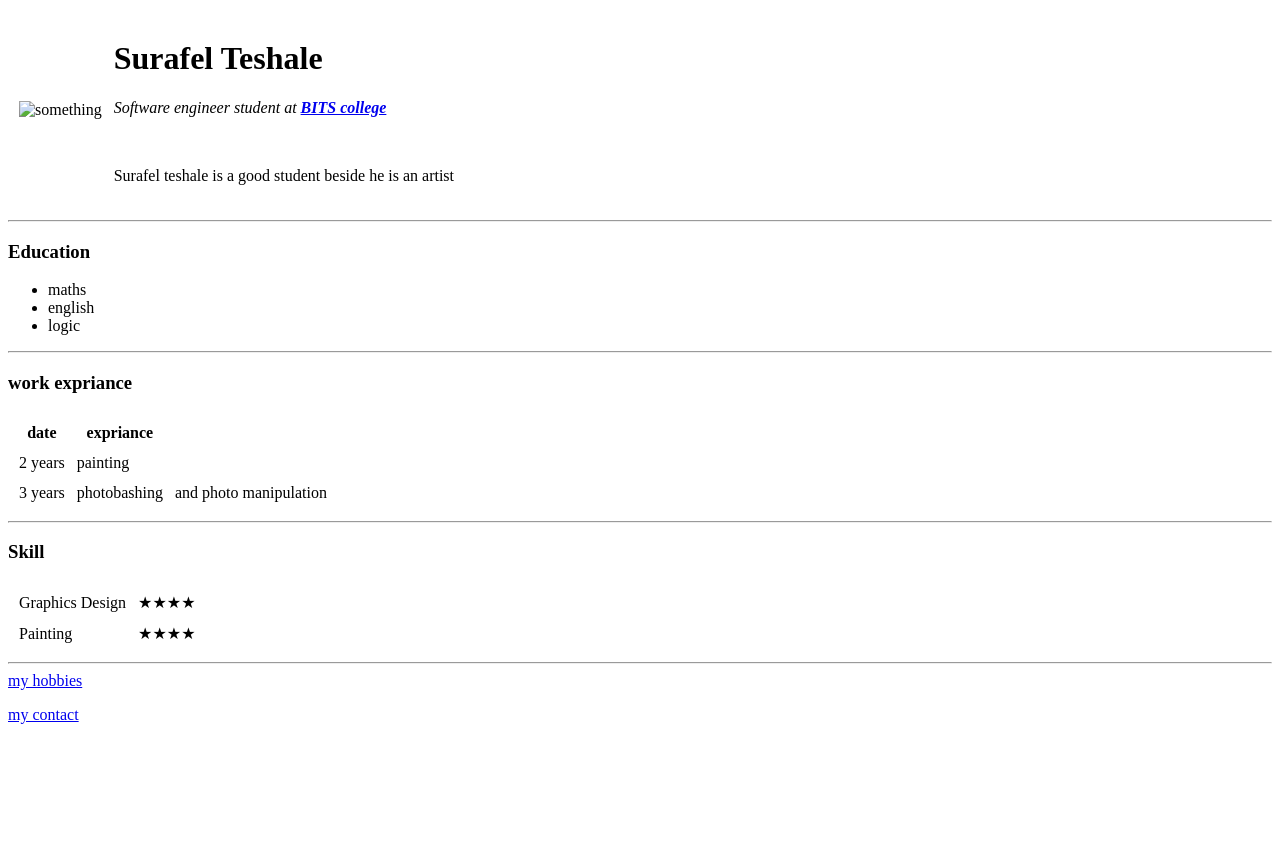
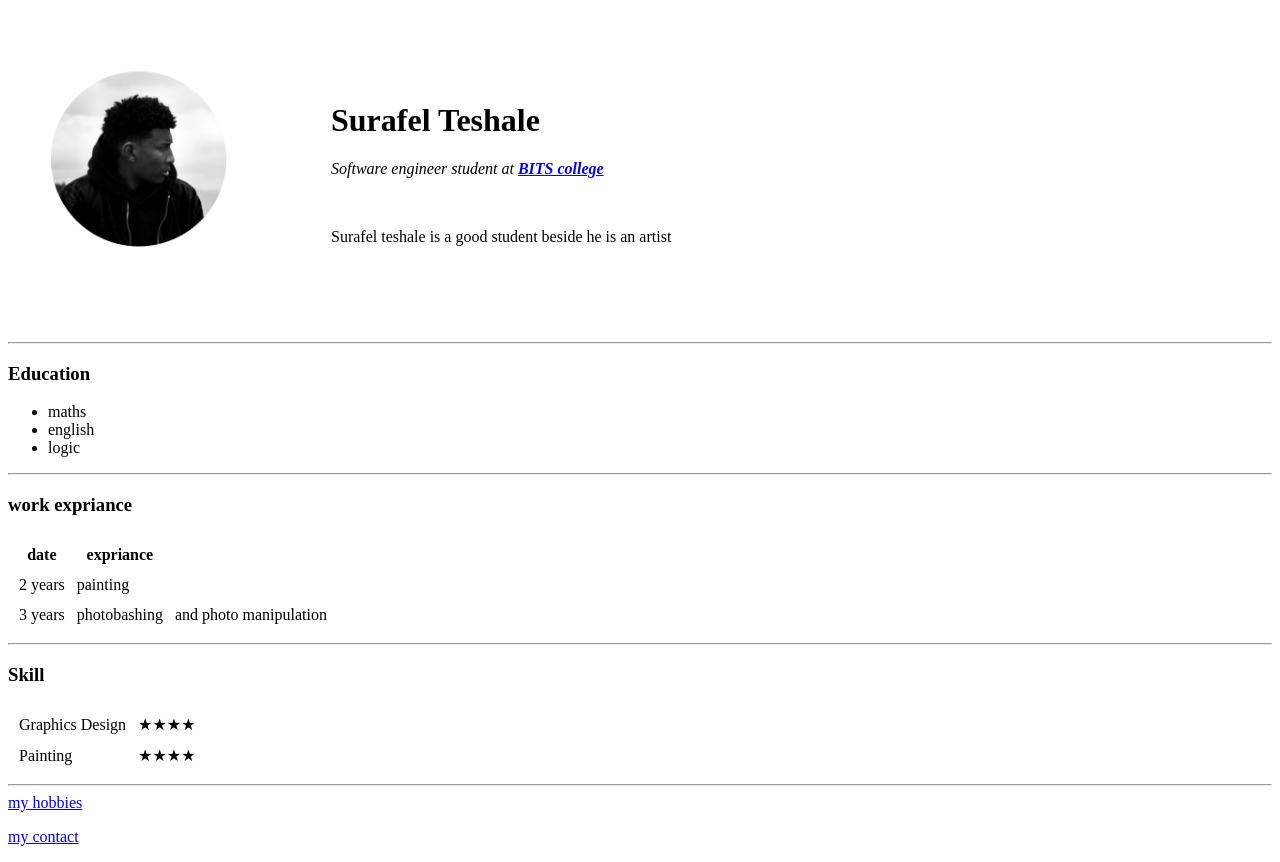
Before and after one commit to Surafelteshale/cv, a plain HTML site: page index.html in a window 1280 px wide. Before the commit the page ends 800 px from the top, so only its background shows below. Drawn offline with Linux system fonts and the light colour scheme.

Commit message:
image folder

```diff
--- a/index.html
+++ b/index.html
@@ -8,7 +8,7 @@
     <table cellspacing="10">
       <tr>
         <td>
-          <img src="C:\Users\User\Documents\project\web development\HTML - personal site\photo_2022-10-22_06-58-02.png"
+          <img src="images/photo_2022-10-22_06-58-02.png"
                 width="300"
                 height="300"
                 alt="something">
```
